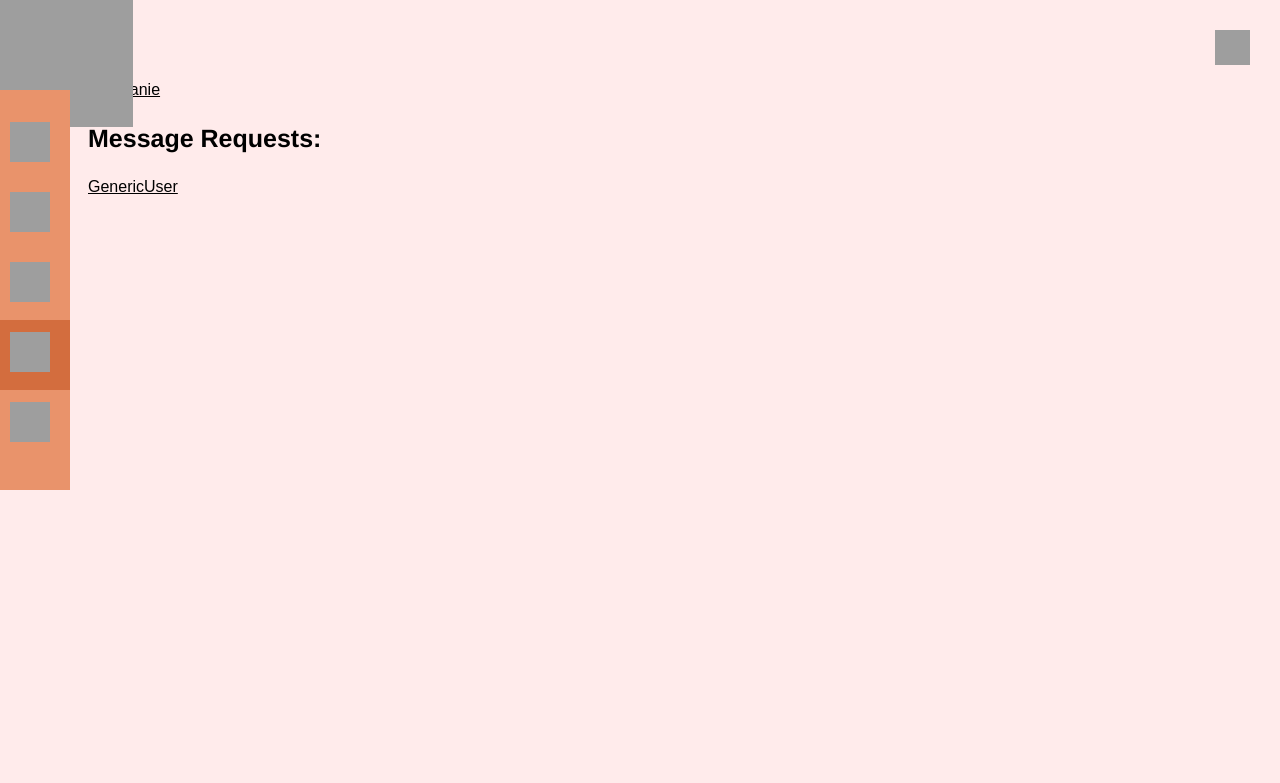
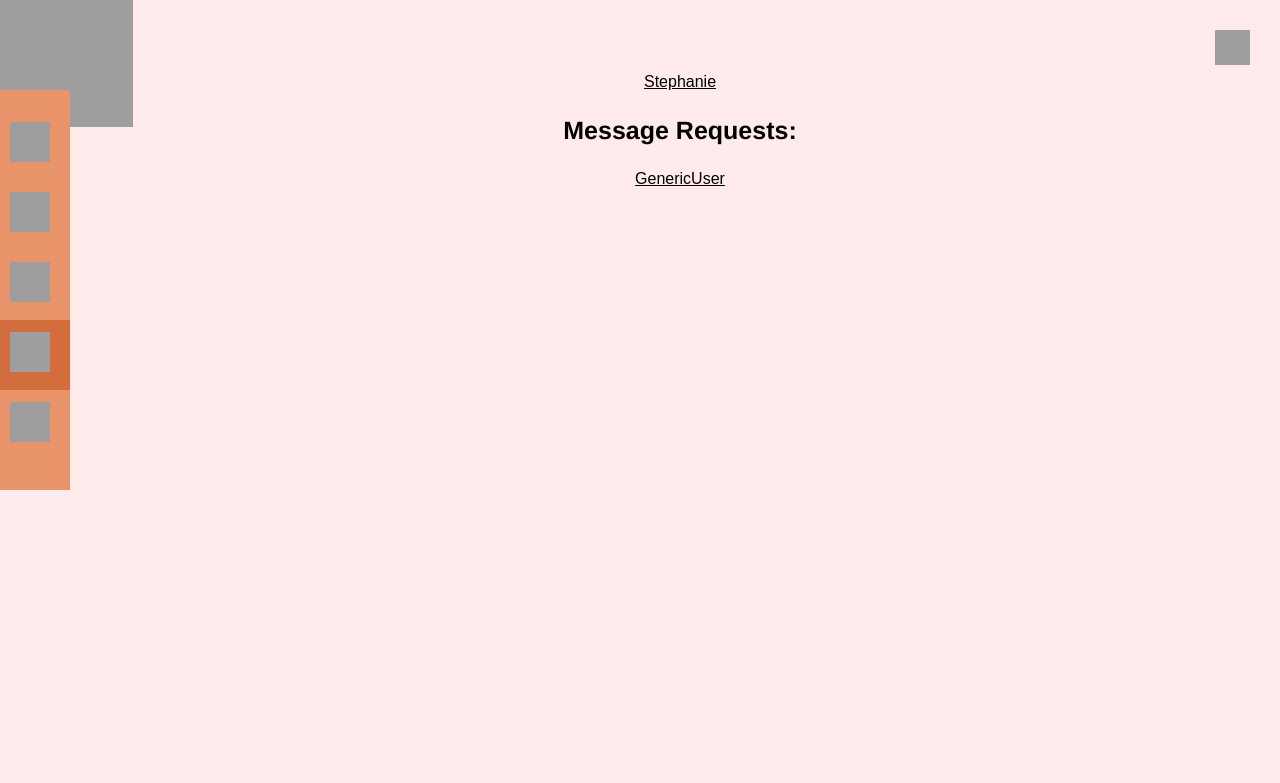
Before and after one commit to Alee552/RIpple, a PHP site: page /dm.html in a window 1280 px wide. Shown: the top 783 px of the page. Run offline with PHP 8.4, Linux system fonts and the light colour scheme; grey boxes are pictures that could not be loaded.

Commit message:
Update main.css

```diff
--- a/Ripple/Ripple_FinalRepo-main/finalversion/main.css
+++ b/Ripple/Ripple_FinalRepo-main/finalversion/main.css
@@ -5,6 +5,9 @@ body {
     color: black;
     font-family: Arial;
     font-size:16px;
+    max-width: 500px;
+    margin: auto;
+    text-align: center;
 
 
 
```
